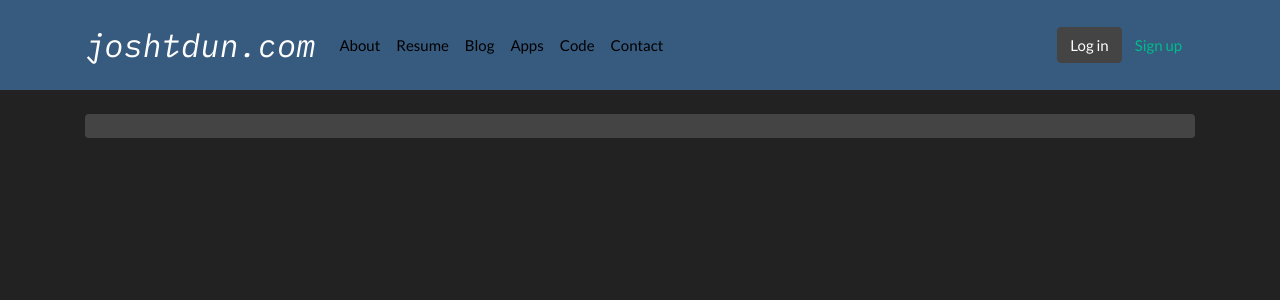
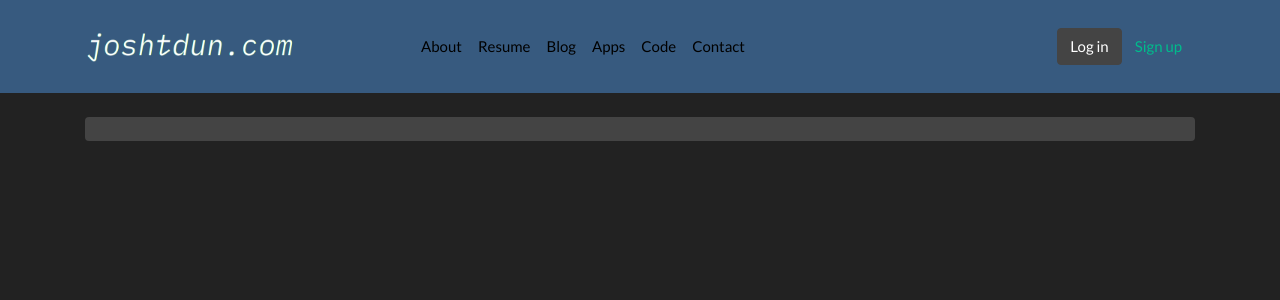
Before and after one commit to joshtdun/joshtdun.com, a Django app: page / in a window 1280 px wide. Shown: the top 300 px of the page. Run offline with Django 3.2, Linux system fonts and the light colour scheme; some libraries are stand-ins or nearby versions.

Commit message:
added favicon and logo

```diff
--- a/templates/base.html
+++ b/templates/base.html
@@ -4,6 +4,7 @@
     <meta charset="utf-8">
     <title>{% block title %}joshtdun.com{% endblock %}</title>
     <meta name="viewport" content="width=device-width, initial-scale=1, shrink-to-fit=no">
+    <link rel="shortcut icon" href="{% static 'favicon.ico' %}"/>
     <link href="https://fonts.googleapis.com/css?family=IBM+Plex+Mono:400i" rel="stylesheet">
     <link rel="stylesheet" href="{% static 'css/bootstrap.min.css' %}">
     <link rel="stylesheet" href="{% static 'css/app.css' %}">
@@ -13,12 +14,12 @@
   {% block body %}
  <nav class="navbar navbar-expand-sm navbar-dark bg-primary">
   <div class="container">
-    <a class="navbar-brand" href="{% url 'home' %}">joshtdun.com</a>
+    <a class="navbar-brand" href="{% url 'home' %}"><img src="{% static 'img/logo.png' %}" alt="joshtdun.com" class="w-75"</a>
     <button class="navbar-toggler" type="button" data-toggle="collapse" data-target="#mainMenu" aria-controls="mainMenu" aria-expanded="false" aria-label="Toggle navigation">
       <span class="navbar-toggler-icon"></span>
     </button>
         <div class="collapse navbar-collapse" id="mainMenu">
-     <ul class="navbar-nav mr-auto">
+       <ul class="navbar-nav >
       <li class="nav-item">
         <a class="nav-link" href="#">About</a>
       </li>
@@ -37,7 +38,7 @@
       <li class="nav-item">
         <a class="nav-link" href="#">Contact</a>
       </li>
-    </ul>
+       </ul>
 
         <form class="form-inline ml-auto">
           <a href="#" class="btn btn-secondary">Log in</a>
```
Also changed, not shown: static/favicon.ico (added), static/img/logo.png (added).
